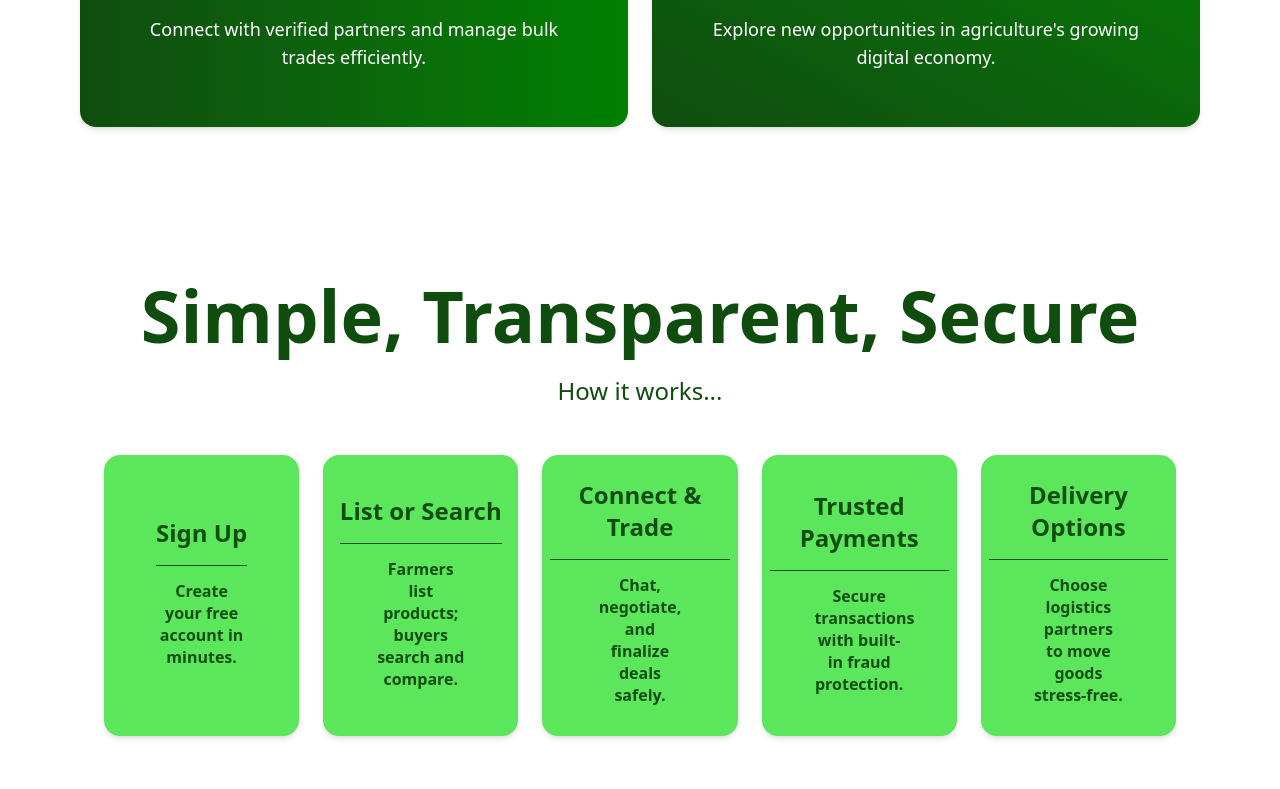
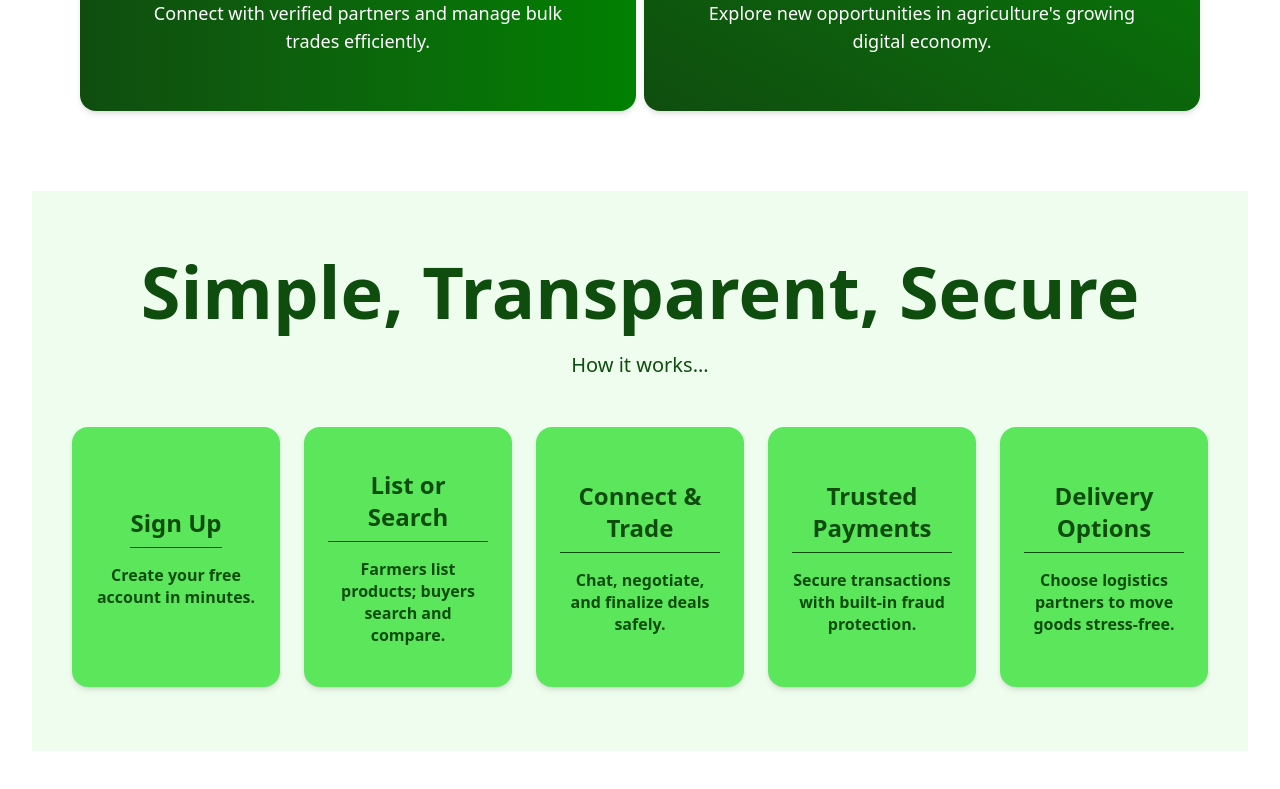
Before and after one commit to Emmy-22/Agromy, a React (Vite) app: page / in a window 1280 px wide. Shown: the part 769-1558 px from the top of the page. Built offline with nearby package versions, Linux system fonts and the light colour scheme.

Commit message:
reduce gap between grid for marketplace section and padding for howitworks

```diff
--- a/src/Pages/HowItWorks.jsx
+++ b/src/Pages/HowItWorks.jsx
@@ -2,49 +2,34 @@ import React from "react";
 
 const HowItWorks = () => {
   const steps = [
-    {
-      title: "Sign Up",
-      desc: "Create your free account in minutes.",
-    },
-    {
-      title: "List or Search",
-      desc: "Farmers list products; buyers search and compare.",
-    },
-    {
-      title: "Connect & Trade",
-      desc: "Chat, negotiate, and finalize deals safely.",
-    },
-    {
-      title: "Trusted Payments",
-      desc: "Secure transactions with built-in fraud protection.",
-    },
-    {
-      title: "Delivery Options",
-      desc: "Choose logistics partners to move goods stress-free.",
-    },
+    { title: "Sign Up", desc: "Create your free account in minutes." },
+    { title: "List or Search", desc: "Farmers list products; buyers search and compare." },
+    { title: "Connect & Trade", desc: "Chat, negotiate, and finalize deals safely." },
+    { title: "Trusted Payments", desc: "Secure transactions with built-in fraud protection." },
+    { title: "Delivery Options", desc: "Choose logistics partners to move goods stress-free." },
   ];
 
   return (
-    <section className="w-full bg-white py-18 px-2 sm:px-8 lg:px-10">
+    <section className="w-full py-16 px-4 sm:px-6 lg:px-10 bg-LightGreen/10">
       {/* Heading */}
-      <div className="text-center mb-12  text-ForestGreen">
-        <h2 className="text-7xl font-extrabold mb-6">
+      <div className="text-center mb-12 text-ForestGreen">
+        <h2 className="text-4xl md:text-6xl lg:text-7xl font-extrabold mb-6">
           Simple, Transparent, Secure
         </h2>
-        <p className="text-xl md:text-2xl">How it works...</p>
+        <p className="text-lg md:text-xl">How it works...</p>
       </div>
 
-      {/* Steps */}
-      <div className="grid grid-cols-1 sm:grid-cols-2 lg:grid-cols-5 gap-6 max-w-7xl mx-auto px-6 lg:px-8 py-0">
+      {/* Steps Grid */}
+      <div className="grid grid-cols-1 sm:grid-cols-2 lg:grid-cols-5 gap-6">
         {steps.map((step, index) => (
           <div
             key={index}
-            className="bg-LightGreen w-full text-ForestGreen font-semibold rounded-2xl shadow-md p-4 lg:py-6 lg:px-2 flex flex-col items-center justify-center text-center hover:shadow-xl transition-all min-h-[240px] sm:min-h-[260px] lg:min-h-[280px]"
+            className="bg-LightGreen w-full text-ForestGreen font-semibold rounded-2xl shadow-md p-6 flex flex-col items-center justify-center text-center hover:shadow-xl transition-all min-h-[220px] sm:min-h-[240px] lg:min-h-[260px]"
           >
-            <h3 className="text-3xl md:text-2xl font-bold mb-2 pb-4 border-b-1 border-ForestGreen">
+            <h3 className="text-xl md:text-2xl font-bold mb-4 border-b border-ForestGreen pb-2">
               {step.title}
             </h3>
-            <p className="text-base text-ForestGreen leading-snug max-w-1/2 m-1.5">{step.desc}</p>
+            <p className="text-sm md:text-base leading-snug">{step.desc}</p>
           </div>
         ))}
       </div>
--- a/src/Pages/MarketPlace.jsx
+++ b/src/Pages/MarketPlace.jsx
@@ -12,7 +12,7 @@ const MarketPlace = () => {
       </div>
 
       {/* Cards Grid */}
-      <div className="grid grid-cols-1 md:grid-cols-2 gap-3 sm:gap-4 lg:gap-6 max-w-7xl mx-auto px-1 lg:px-4 ">
+      <div className="grid grid-cols-1 md:grid-cols-2 gap-2 max-w-7xl mx-auto px-1 lg:px-4 ">
         {/* Farmers */}
         <div className="bg-gradient-to-l from-Green to-ForestGreen text-white rounded-2xl p-10 sm:p-12 lg:p-14 shadow-md">
           <div className="w-60 h-14 mx-auto mb-6  bg-white text-black flex items-center justify-center rounded-full font-bold text-lg">
```
